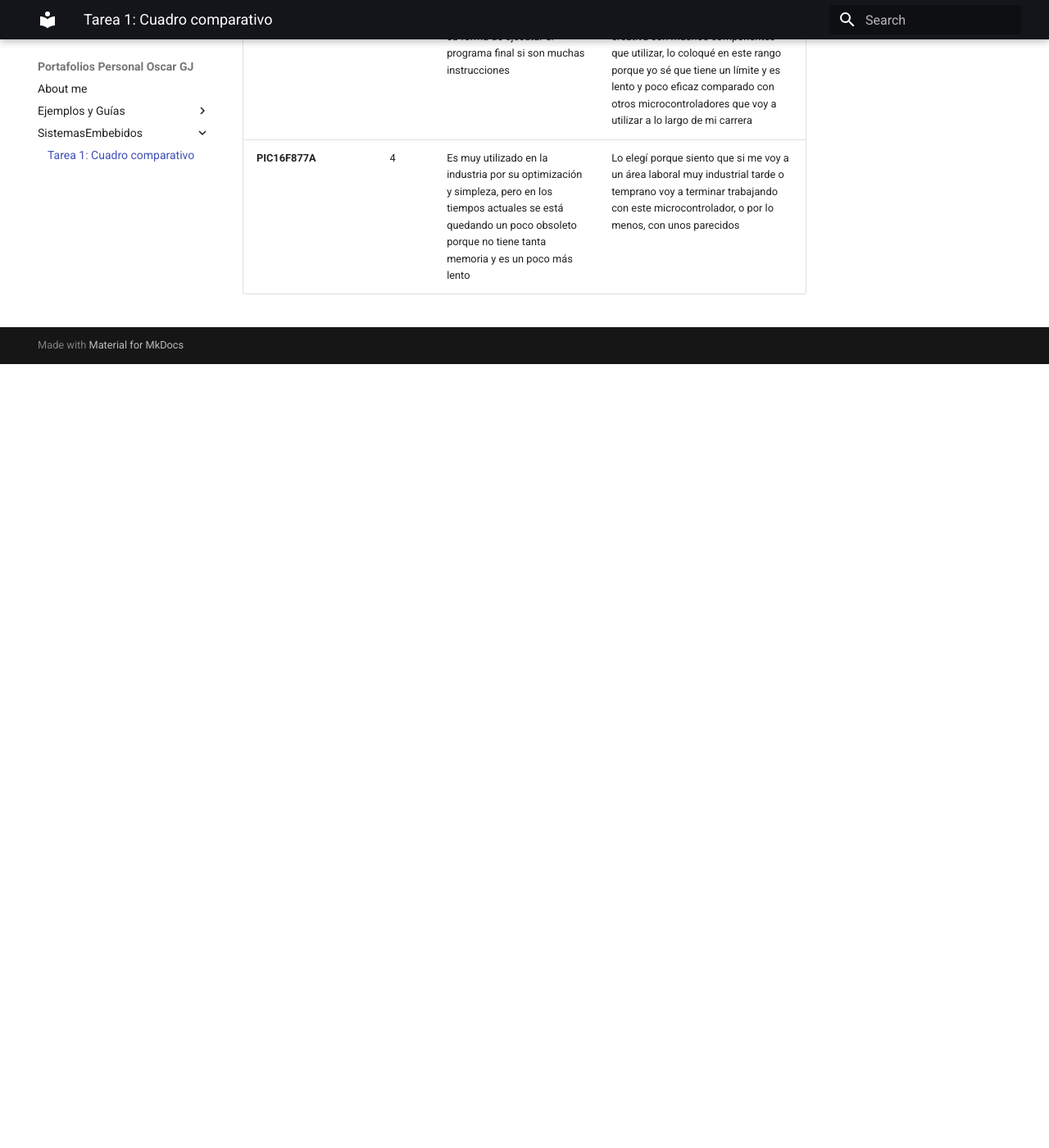
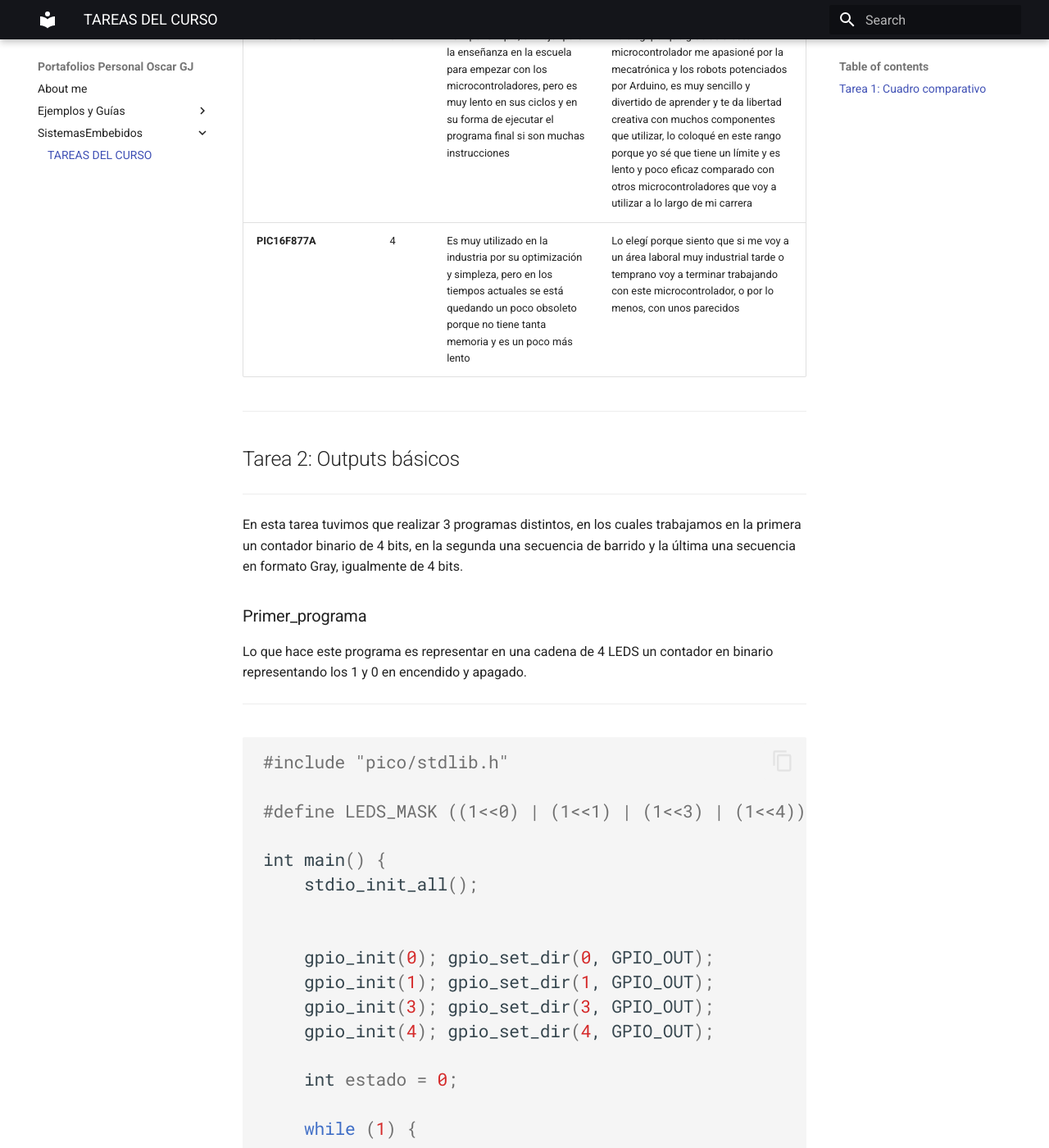
Before and after one commit to OscarGuJo/PortafolioSistemas, an MkDocs documentation site: the page built from docs/SistemasEmbebidos/Tareas.md, in a window 1280 px wide and 1400 px high, scrolled down 1682 px. Shown: the whole window at 82% size. Built offline with MkDocs 1.6.1 and Material for MkDocs 9.7.7, drawn with Linux system fonts in a browser that asks for light colours; before the commit the page ends 2126 px from its top, so only the background shows below that; some of the changed text lies outside the part shown.

Commit message:
Actualizo secciontareassistemas

````diff
--- a/docs/SistemasEmbebidos/Tarea1.md
+++ b/docs/SistemasEmbebidos/Tareas.md
@@ -1,4 +1,8 @@
-# Tarea 1: Cuadro comparativo
+# TAREAS DEL CURSO
+
+---
+
+## Tarea 1: Cuadro comparativo
 
 ---
 
@@ -32,3 +36,51 @@
 | **Raspberry Pi Pico 2** | 2        | Es muy potente y rápido, tiene bastante memoria y tiene un potencial muy bueno porque su ecosistema sigue en crecimiento, por lo tanto, es mucho mejor que Arduino para proyectos serios | Lo elegí porque siento que tiene muchísimo más potencial que Arduino que me encanta, quiero aprender sobre ese microcontrolador y porque utilizaré la rama de Raspberry muchísimo en todo lo que sigue de la carrera |
 | **Arduino UNO**         | 3        | Es híper simple, el mejor para la enseñanza en la escuela para empezar con los microcontroladores, pero es muy lento en sus ciclos y en su forma de ejecutar el programa final si son muchas instrucciones | Lo elegí porque gracias a este microcontrolador me apasioné por la mecatrónica y los robots potenciados por Arduino, es muy sencillo y divertido de aprender y te da libertad creativa con muchos componentes que utilizar, lo coloqué en este rango porque yo sé que tiene un límite y es lento y poco eficaz comparado con otros microcontroladores que voy a utilizar a lo largo de mi carrera |
 | **PIC16F877A**          | 4        | Es muy utilizado en la industria por su optimización y simpleza, pero en los tiempos actuales se está quedando un poco obsoleto porque no tiene tanta memoria y es un poco más lento | Lo elegí porque siento que si me voy a un área laboral muy industrial tarde o temprano voy a terminar trabajando con este microcontrolador, o por lo menos, con unos parecidos |
+
+
+---
+
+## Tarea 2: Outputs básicos
+
+---
+En esta tarea tuvimos que realizar 3 programas distintos, en los cuales trabajamos en la primera un contador binario de 4 bits, en la segunda una secuencia de barrido y la última una secuencia en formato Gray, igualmente de 4 bits.
+
+###Primer_programa
+
+Lo que hace este programa es representar en una cadena de 4 LEDS un contador en binario representando los 1 y 0 en encendido y apagado.
+
+---
+```bash
+
+#include "pico/stdlib.h"
+
+#define LEDS_MASK ((1<<0) | (1<<1) | (1<<3) | (1<<4))
+
+int main() {
+    stdio_init_all();
+
+
+    gpio_init(0); gpio_set_dir(0, GPIO_OUT);
+    gpio_init(1); gpio_set_dir(1, GPIO_OUT);
+    gpio_init(3); gpio_set_dir(3, GPIO_OUT);
+    gpio_init(4); gpio_set_dir(4, GPIO_OUT);
+
+    int estado = 0;
+
+    while (1) {
+
+        for (estado = 0; estado < 16; estado++) {
+
+            gpio_put(0, estado & (1<<0));
+            gpio_put(1, estado & (1<<1));
+            gpio_put(3, estado & (1<<2));
+            gpio_put(4, estado & (1<<3));
+            sleep_ms(500);
+        }
+    }
+}
+```
+---
+### Esquemáticos y videos
+---
+<img src="IMGSTareas/IMG/Esquematico12D.png" alt="Mi foto" style="float: right; width: 200px; height: 120px;">
````
Also changed, not shown: docs/SistemasEmbebidos/IMGSTareas/IMG/Esquematico12D.png (added), docs/SistemasEmbebidos/IMGSTareas/IMG/Esquematico13D.png (added).
